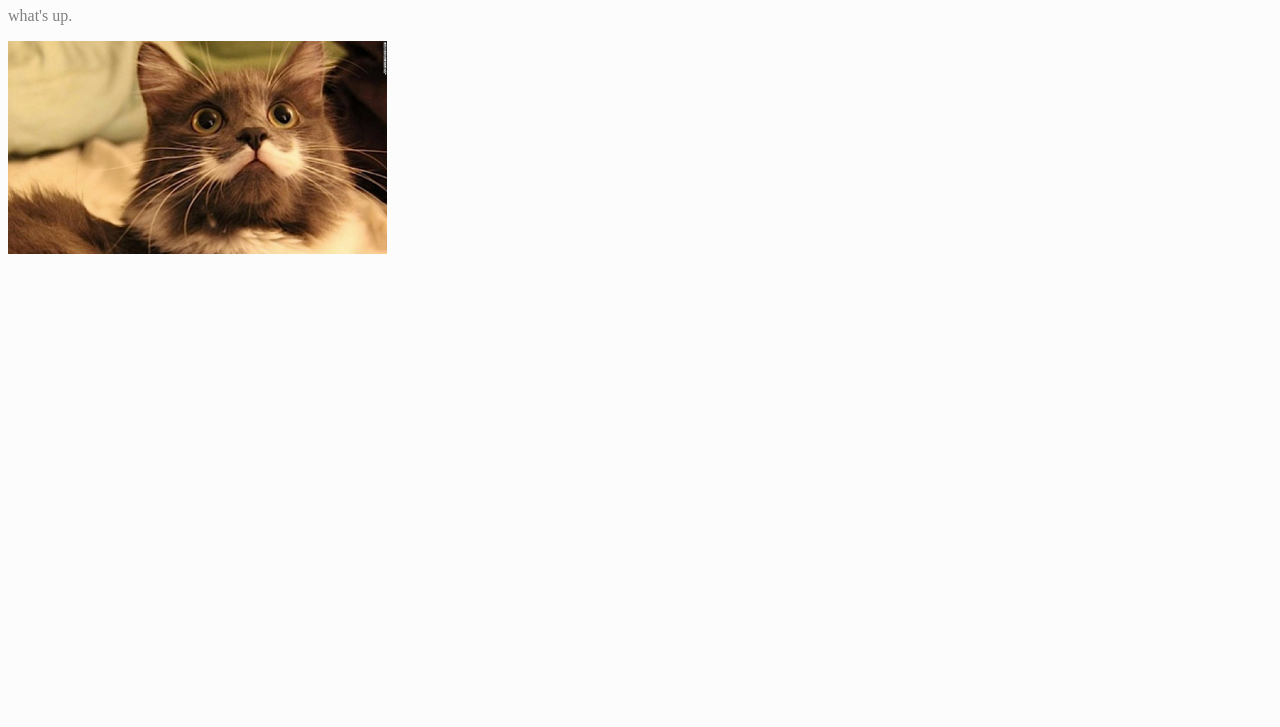
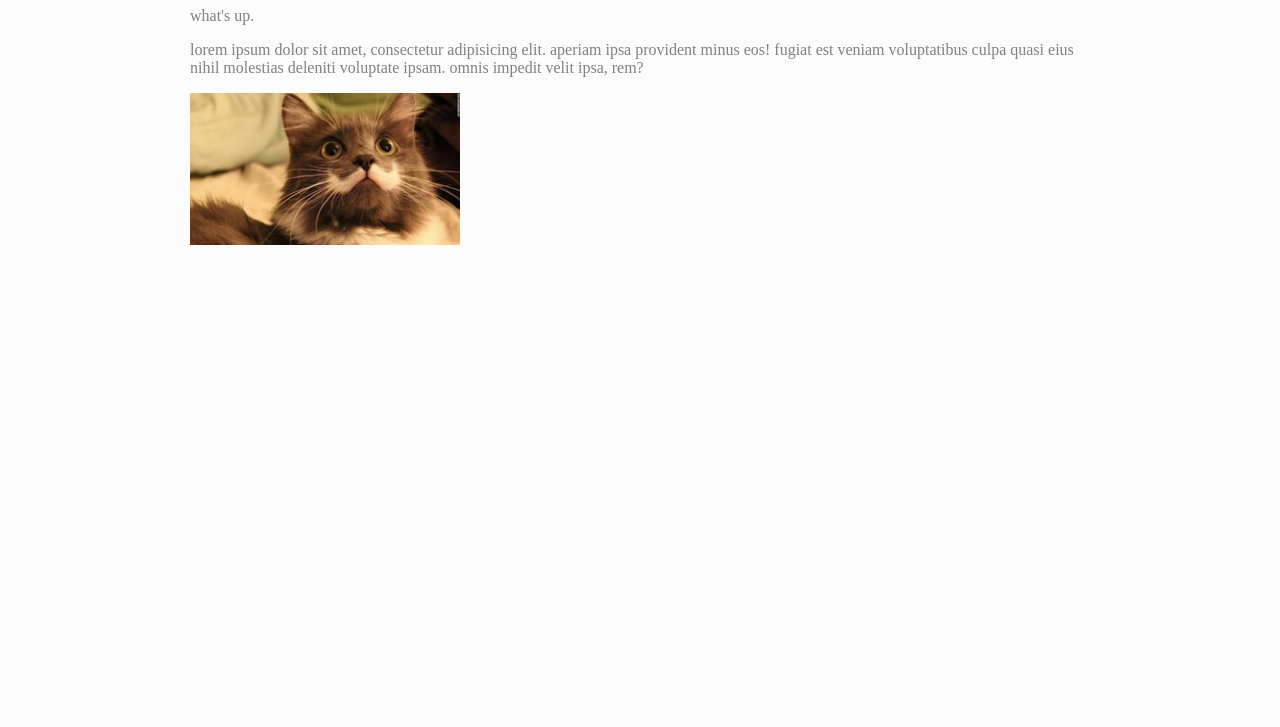
Before and after one commit to jessroycroft/catPage, a plain HTML site: page index.html in a window 1280 px wide. Shown: the part 73-800 px from the top of the page. Drawn offline with Linux system fonts and the light colour scheme.

Commit message:
Added a wrapper

```diff
--- a/index.html
+++ b/index.html
@@ -6,10 +6,13 @@
 	<link rel="stylesheet" href="style.css">
 </head>
 <body>
-	<header>
-		<h1>Cat Page</h1>
-	</header>
-	<p>What's up.</p>
-	<img src="images/mustacheCat.jpg" alt="">
+	<div class="wrapper">
+		<header>
+			<h1>Cat Page</h1>
+		</header>
+		<p>What's up.</p>
+		<p>Lorem ipsum dolor sit amet, consectetur adipisicing elit. Aperiam ipsa provident minus eos! Fugiat est veniam voluptatibus culpa quasi eius nihil molestias deleniti voluptate ipsam. Omnis impedit velit ipsa, rem?</p>
+		<img src="images/mustacheCat.jpg" alt="">
+	</div>
 </body>
 </html>
--- a/style.css
+++ b/style.css
@@ -1,5 +1,10 @@
 body {
 	background: #fcfcfc;
+}
+
+.wrapper {
+	max-width: 900px;
+	margin: 0 auto;
 }
 
 h1 {
```
